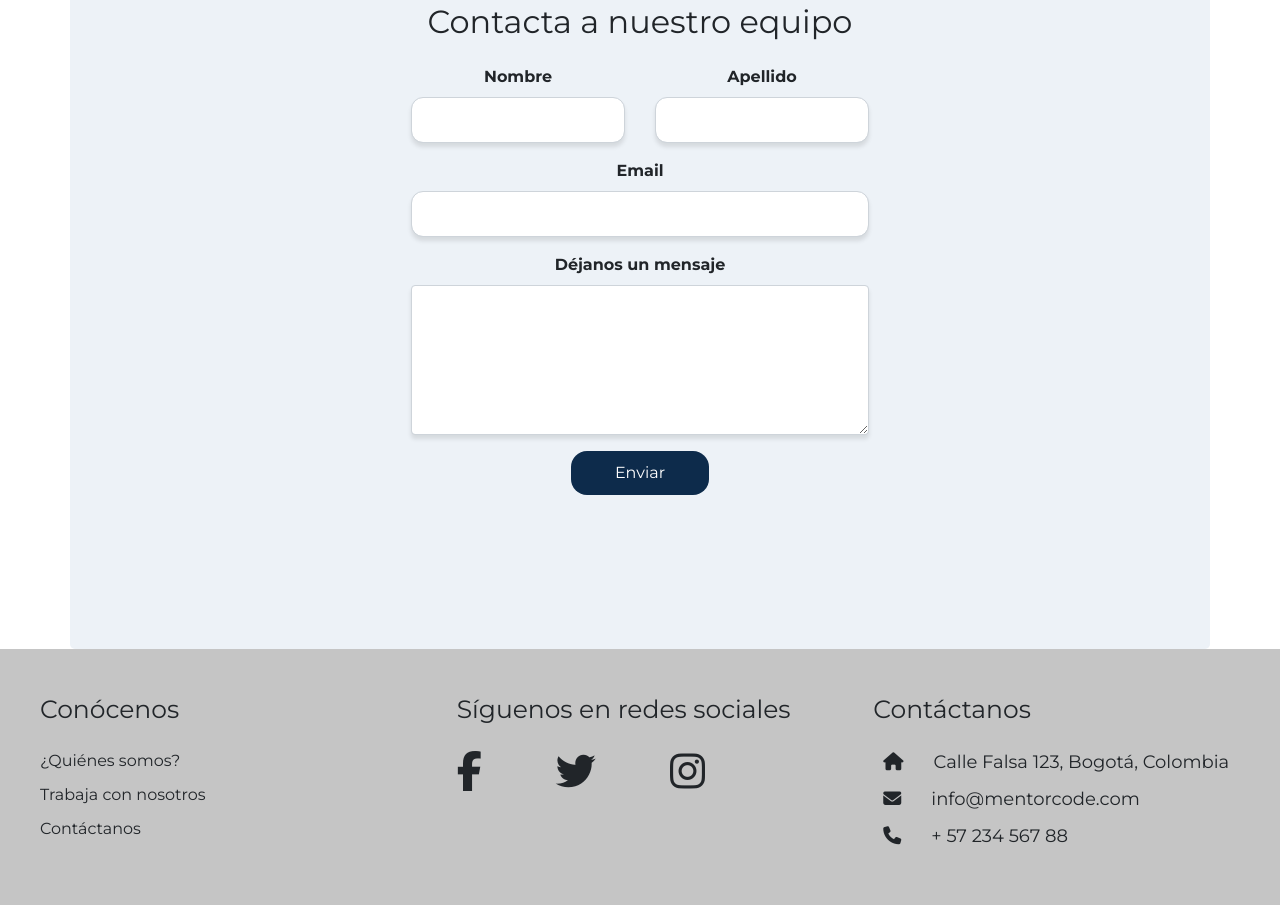
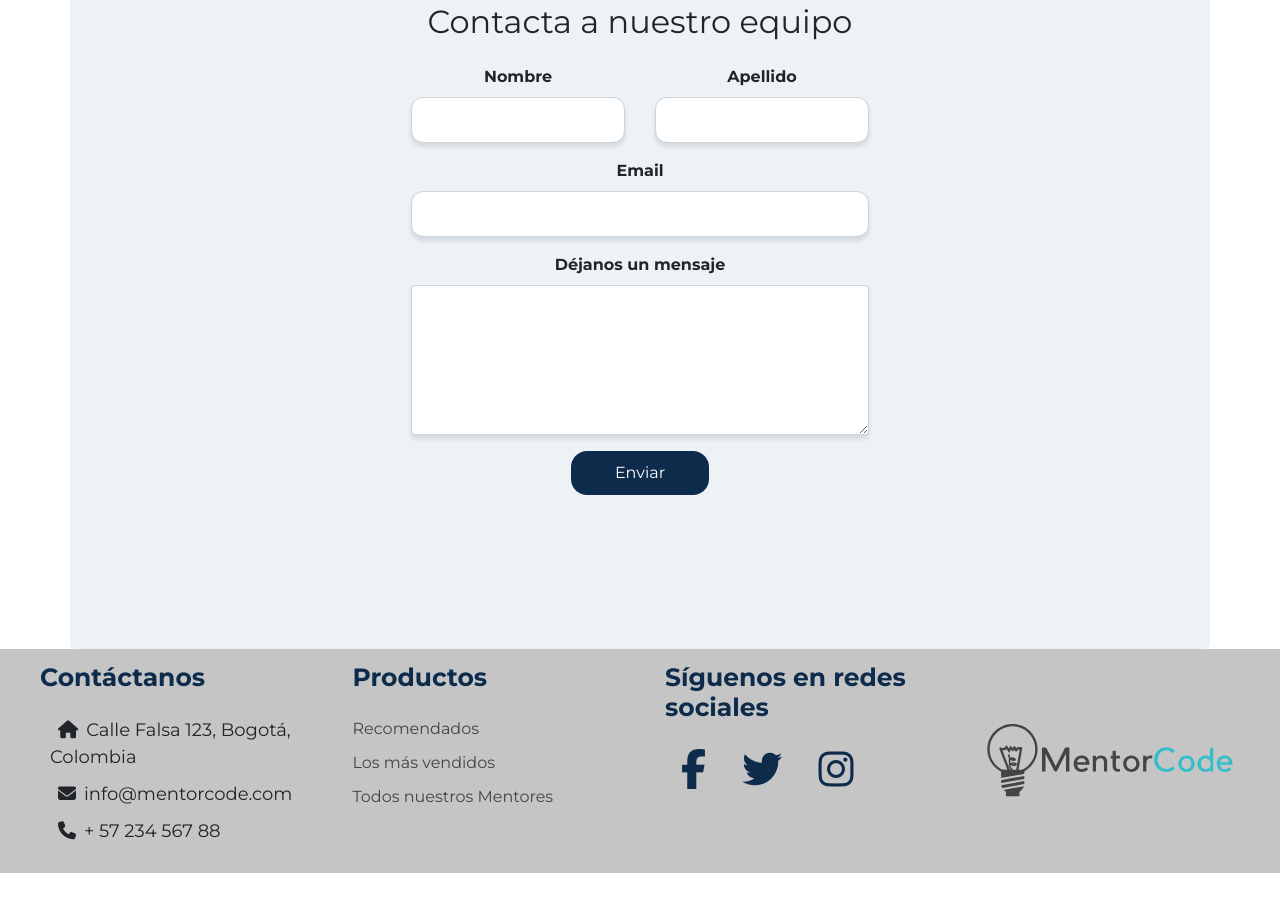
Before and after one commit to alejoalfonsoR/RepoMentorCode, a plain HTML site: page AboutUs/aboutUs.html in a window 1280 px wide. Shown: the part 2242-3147 px from the top of the page. After the commit the page ends 3115 px from the top, so only its background shows below. Drawn offline with nearby package versions, Linux system fonts and the light colour scheme.

Commit message:
Se agrega el logo de MentorCode al Footer

```diff
--- a/AboutUs/aboutUs.html
+++ b/AboutUs/aboutUs.html
@@ -88,15 +88,15 @@
                 <p class="cards__name">Alejandro Alfonso</p>
                 <p class="cards__rol">Desarrollador FrontEnd</p>
                 <p class="cards__info">
-                    Lorem ipsum dolor sit amet consectetur adipisicing elit.
+                    Especialista en CSS
                 </p>
             </article>
             <article>
-                <img src="img/FotoCarolina.jpg" alt="Foto integrante del equipo "/>
+                <img src="img/FotoCarolina.jpg" alt="Foto integrante del equipo " />
                 <p class="cards__name">Carolina Parra</p>
                 <p class="cards__rol">Desarrolladora FrontEnd</p>
                 <p class="cards__info">
-                    Lorem ipsum dolor sit amet consectetur adipisicing elit.
+                    Especialista en HTML
                 </p>
             </article>
             <article>
@@ -156,12 +156,21 @@
     <!-- Footer -->
     <footer class="piePagina">
         <section class="infoPiePagina">
+
+            <!-- Contáctanos -->
+            <div class="pcontactanos">
+                <!-- Links -->
+                <h2>Contáctanos</h2>
+                <p><i class="fas fa-home me-3"></i>Calle Falsa 123, Bogotá, Colombia</p>
+                <p><i class="fas fa-envelope me-3"></i>info@mentorcode.com</p>
+                <p><i class="fas fa-phone me-3"></i>+ 57 234 567 88</p>
+            </div>
             <!-- Conócenos -->
             <div class="pconocenos">
-                <h2>Conócenos</h2>
-                <p><a href="#!">¿Quiénes somos?</a></p>
-                <p><a href="#!">Trabaja con nosotros</a></p>
-                <p><a href="#!">Contáctanos</a></p>
+                <h2>Productos</h2>
+                <p><a href="#!">Recomendados</a></p>
+                <p><a href="#!">Los más vendidos</a></p>
+                <p><a href="#!">Todos nuestros Mentores</a></p>
             </div>
 
             <!-- Redes sociales -->
@@ -173,14 +182,9 @@
                     <a href=""><i class="fab fa-instagram"></i></a>
                 </div>
             </div>
-
-            <!-- Contáctanos -->
-            <div class="pcontactanos">
-                <!-- Links -->
-                <h2>Contáctanos</h2>
-                <p><i class="fas fa-home me-3"></i>Calle Falsa 123, Bogotá, Colombia</p>
-                <p><i class="fas fa-envelope me-3"></i>info@mentorcode.com</p>
-                <p><i class="fas fa-phone me-3"></i>+ 57 234 567 88</p>
+            <!-- Logo -->
+            <div class="footer__logo">
+                <img src="./img/logo 2.1.svg" alt="Logo de MentorCode">
             </div>
         </section>
     </footer>
--- a/AboutUs/css/aboutus.css
+++ b/AboutUs/css/aboutus.css
@@ -220,8 +220,15 @@ textarea {
 
 .piePagina {
     width: 100%;
+    padding: 1% 0;
     background-color: var(--grismedio);
-    text-decoration: none;
+    justify-content: space-around;
+    display: flex;
+}
+
+.piePagina h2 {
+    color: var(--azuloscuro);
+    font-weight: bold;
 }
 
 .piePagina .infoPiePagina {
@@ -229,9 +236,9 @@ textarea {
     max-width: 1200px;
     margin: auto;
     display: grid;
-    grid-template-columns: repeat(3, 1fr);
+    grid-template-columns: repeat(4, 1fr);
     grid-gap: 50px;
-    padding: 45px 0px;
+    padding: 45px auto;
 }
 
 .piePagina .infoPiePagina h2 {
@@ -244,21 +251,20 @@ textarea {
 }
 
 .piePagina .infoPiePagina .pconocenos a {
-    text-decoration: none;
-    color: var(--titulo2);
+    color: var(--grisoscuro);
 }
 
 .piePagina .infoPiePagina .psocial a {
     display: inline-block;
-    color: var(--titulo2);
-    margin-right: 70px;
+    color: var(--azuloscuro);
+    padding: 0 2vh;
     line-height: 45px;
     font-size: 40px;
 }
 
 .piePagina .infoPiePagina .pcontactanos i {
     display: inline-block;
-    margin-right: 30px;
+    padding: 0 1vh;
 }
 
 .piePagina .infoPiePagina .pcontactanos p {
```
Also changed, not shown: AboutUs/img/logo 2.1.svg (added).
